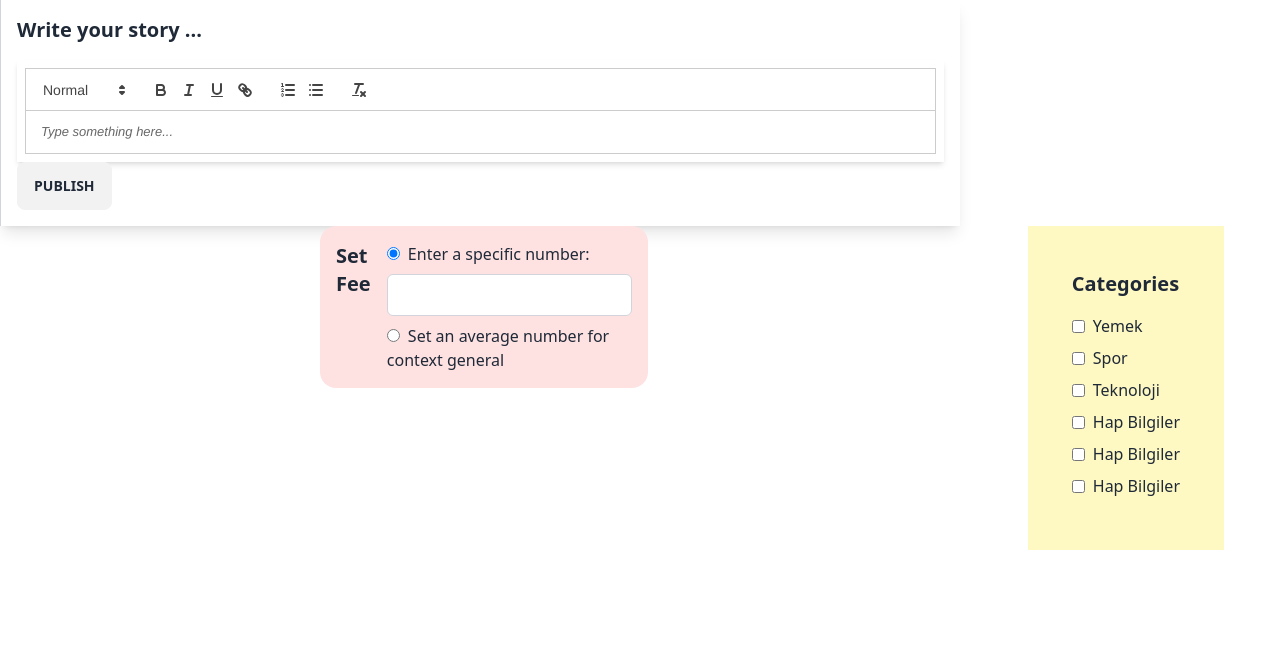
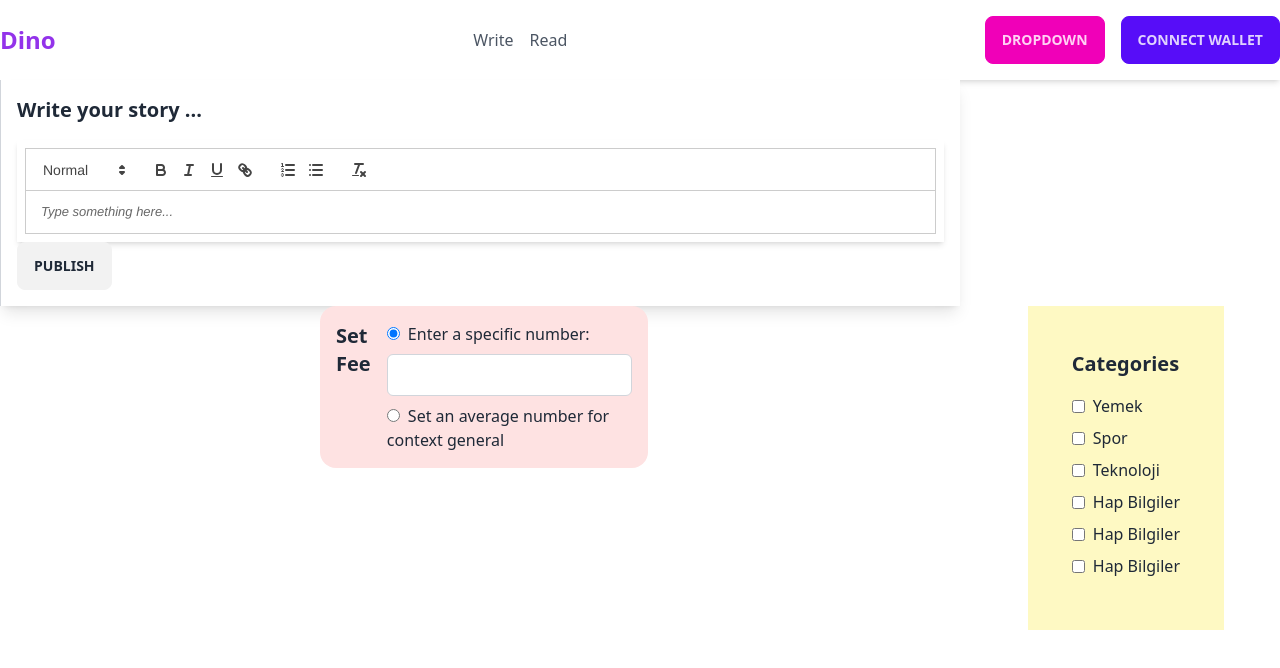
Before and after one commit to HuseyinSoylu/dino, a React (Vite) app in the folder frontend/: page /write in a window 1280 px wide. Shown: the top 668 px of the page. Built offline with nearby package versions, Linux system fonts and the light colour scheme.

Commit message:
404 page added

```diff
--- a/frontend/src/components/WalletConnection.jsx
+++ b/frontend/src/components/WalletConnection.jsx
@@ -12,6 +12,7 @@ function WalletConnection() {
   const [showDropdown, setShowDropdown] = useState(false);
 
   const connectWalletHandler = async () => {
+
     try {
       if (window.ethereum) {
         await window.ethereum.enable();
--- /dev/null
+++ b/frontend/src/pages/NotFound.jsx
@@ -0,0 +1,9 @@
+import React from 'react'
+
+function NotFound() {
+  return (
+    <div>NotFound</div>
+  )
+}
+
+export default NotFound
--- a/frontend/src/pages/Write.jsx
+++ b/frontend/src/pages/Write.jsx
@@ -2,10 +2,12 @@ import React from "react";
 import Categories from "../components/Categories";
 import TextBox from "../components/TextBox";
 import SetFee from "../components/SetFee";
+import Header from "../components/Header";
 
 export default function Write() {
   return (
     <div>
+      <Header />
       <TextBox />
       <Categories />
       <SetFee />
```
Also changed, not shown: frontend/src/main.jsx (+11 -1 lines).
